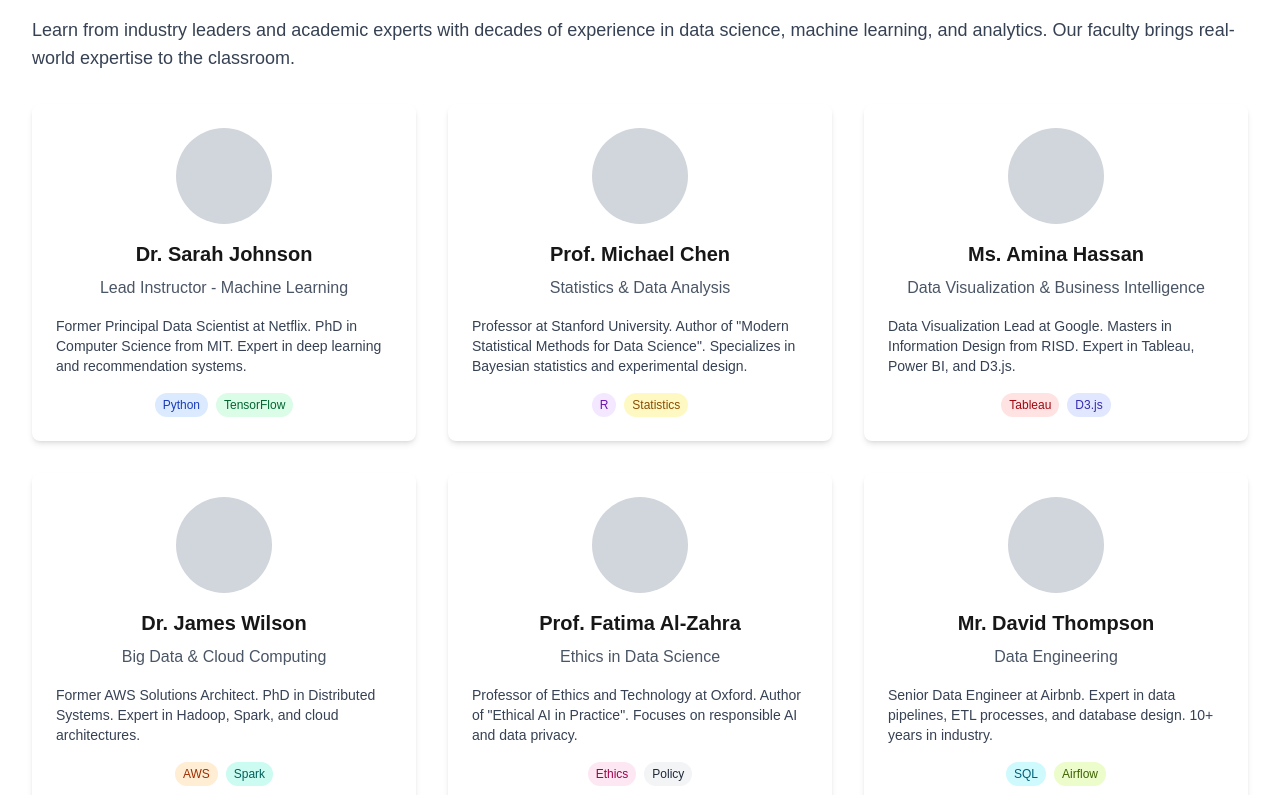
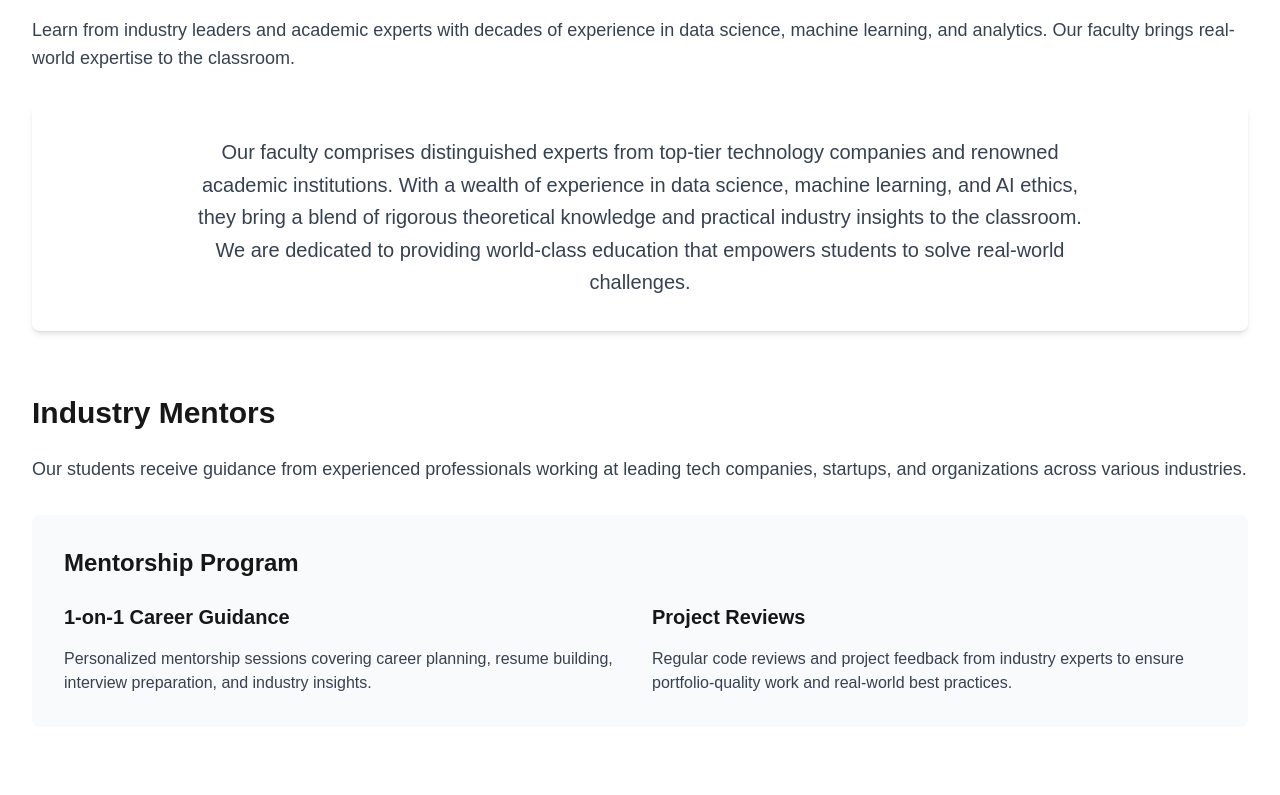
Before and after one commit to reme-dii/sankofa-data-institute, a Next.js app: page /faculty in a window 1280 px wide. Shown: the part 260-1055 px from the top of the page. Built offline with nearby package versions, Linux system fonts and the light colour scheme.

Commit message:
chore(content): update faculty and contact icons

```diff
--- a/package.json
+++ b/package.json
@@ -11,7 +11,8 @@
   "dependencies": {
     "next": "16.1.2",
     "react": "19.2.3",
-    "react-dom": "19.2.3"
+    "react-dom": "19.2.3",
+    "react-icons": "^5.5.0"
   },
   "devDependencies": {
     "@tailwindcss/postcss": "^4",
--- a/src/app/faculty/page.tsx
+++ b/src/app/faculty/page.tsx
@@ -11,90 +11,12 @@ export default function Faculty() {
             machine learning, and analytics. Our faculty brings real-world expertise to the classroom.
           </p>
 
-          <div className="grid grid-cols-1 md:grid-cols-2 lg:grid-cols-3 gap-8">
-            <div className="bg-white p-6 rounded-lg shadow-md">
-              <div className="w-24 h-24 bg-gray-300 rounded-full mx-auto mb-4"></div>
-              <h3 className="text-xl font-semibold text-center mb-2">Dr. Sarah Johnson</h3>
-              <p className="text-gray-600 text-center mb-4">Lead Instructor - Machine Learning</p>
-              <p className="text-sm text-gray-700 mb-4">
-                Former Principal Data Scientist at Netflix. PhD in Computer Science from MIT.
-                Expert in deep learning and recommendation systems.
-              </p>
-              <div className="text-center">
-                <span className="inline-block bg-blue-100 text-blue-800 px-2 py-1 rounded-full text-xs">Python</span>
-                <span className="inline-block bg-green-100 text-green-800 px-2 py-1 rounded-full text-xs ml-2">TensorFlow</span>
-              </div>
-            </div>
-
-            <div className="bg-white p-6 rounded-lg shadow-md">
-              <div className="w-24 h-24 bg-gray-300 rounded-full mx-auto mb-4"></div>
-              <h3 className="text-xl font-semibold text-center mb-2">Prof. Michael Chen</h3>
-              <p className="text-gray-600 text-center mb-4">Statistics & Data Analysis</p>
-              <p className="text-sm text-gray-700 mb-4">
-                Professor at Stanford University. Author of "Modern Statistical Methods for Data Science".
-                Specializes in Bayesian statistics and experimental design.
-              </p>
-              <div className="text-center">
-                <span className="inline-block bg-purple-100 text-purple-800 px-2 py-1 rounded-full text-xs">R</span>
-                <span className="inline-block bg-yellow-100 text-yellow-800 px-2 py-1 rounded-full text-xs ml-2">Statistics</span>
-              </div>
-            </div>
-
-            <div className="bg-white p-6 rounded-lg shadow-md">
-              <div className="w-24 h-24 bg-gray-300 rounded-full mx-auto mb-4"></div>
-              <h3 className="text-xl font-semibold text-center mb-2">Ms. Amina Hassan</h3>
-              <p className="text-gray-600 text-center mb-4">Data Visualization & Business Intelligence</p>
-              <p className="text-sm text-gray-700 mb-4">
-                Data Visualization Lead at Google. Masters in Information Design from RISD.
-                Expert in Tableau, Power BI, and D3.js.
-              </p>
-              <div className="text-center">
-                <span className="inline-block bg-red-100 text-red-800 px-2 py-1 rounded-full text-xs">Tableau</span>
-                <span className="inline-block bg-indigo-100 text-indigo-800 px-2 py-1 rounded-full text-xs ml-2">D3.js</span>
-              </div>
-            </div>
-
-            <div className="bg-white p-6 rounded-lg shadow-md">
-              <div className="w-24 h-24 bg-gray-300 rounded-full mx-auto mb-4"></div>
-              <h3 className="text-xl font-semibold text-center mb-2">Dr. James Wilson</h3>
-              <p className="text-gray-600 text-center mb-4">Big Data & Cloud Computing</p>
-              <p className="text-sm text-gray-700 mb-4">
-                Former AWS Solutions Architect. PhD in Distributed Systems.
-                Expert in Hadoop, Spark, and cloud architectures.
-              </p>
-              <div className="text-center">
-                <span className="inline-block bg-orange-100 text-orange-800 px-2 py-1 rounded-full text-xs">AWS</span>
-                <span className="inline-block bg-teal-100 text-teal-800 px-2 py-1 rounded-full text-xs ml-2">Spark</span>
-              </div>
-            </div>
-
-            <div className="bg-white p-6 rounded-lg shadow-md">
-              <div className="w-24 h-24 bg-gray-300 rounded-full mx-auto mb-4"></div>
-              <h3 className="text-xl font-semibold text-center mb-2">Prof. Fatima Al-Zahra</h3>
-              <p className="text-gray-600 text-center mb-4">Ethics in Data Science</p>
-              <p className="text-sm text-gray-700 mb-4">
-                Professor of Ethics and Technology at Oxford. Author of "Ethical AI in Practice".
-                Focuses on responsible AI and data privacy.
-              </p>
-              <div className="text-center">
-                <span className="inline-block bg-pink-100 text-pink-800 px-2 py-1 rounded-full text-xs">Ethics</span>
-                <span className="inline-block bg-gray-100 text-gray-800 px-2 py-1 rounded-full text-xs ml-2">Policy</span>
-              </div>
-            </div>
-
-            <div className="bg-white p-6 rounded-lg shadow-md">
-              <div className="w-24 h-24 bg-gray-300 rounded-full mx-auto mb-4"></div>
-              <h3 className="text-xl font-semibold text-center mb-2">Mr. David Thompson</h3>
-              <p className="text-gray-600 text-center mb-4">Data Engineering</p>
-              <p className="text-sm text-gray-700 mb-4">
-                Senior Data Engineer at Airbnb. Expert in data pipelines, ETL processes,
-                and database design. 10+ years in industry.
-              </p>
-              <div className="text-center">
-                <span className="inline-block bg-cyan-100 text-cyan-800 px-2 py-1 rounded-full text-xs">SQL</span>
-                <span className="inline-block bg-lime-100 text-lime-800 px-2 py-1 rounded-full text-xs ml-2">Airflow</span>
-              </div>
-            </div>
+          <div className="bg-white p-8 rounded-lg shadow-md text-center">
+            <p className="text-xl text-gray-700 leading-relaxed max-w-4xl mx-auto">
+              Our faculty comprises distinguished experts from top-tier technology companies and renowned academic institutions.
+              With a wealth of experience in data science, machine learning, and AI ethics, they bring a blend of rigorous theoretical knowledge and practical industry insights to the classroom.
+              We are dedicated to providing world-class education that empowers students to solve real-world challenges.
+            </p>
           </div>
         </section>
 
--- a/src/app/page.tsx
+++ b/src/app/page.tsx
@@ -1,10 +1,10 @@
 import Link from 'next/link';
+import { FaEnvelope, FaPhone, FaMapMarkerAlt, FaLinkedin } from 'react-icons/fa';
 import HeroBackground from '../components/HeroBackground';
 
 export default function Home() {
   return (
     <div className="min-h-screen">
-      {/* Hero Section */}
       {/* Hero Section */}
       <section className="relative text-white py-20 min-h-[600px] flex items-center overflow-hidden">
         <HeroBackground />
@@ -90,45 +90,56 @@ export default function Home() {
 
               <div className="space-y-6">
                 <div className="flex items-start">
-                  <div className="w-6 h-6 bg-blue-600 rounded-full flex items-center justify-center mt-1 mr-4">
-                    <svg className="w-4 h-4 text-white" fill="currentColor" viewBox="0 0 20 20">
-                      <path d="M2.003 5.884L10 9.882l7.997-3.998A2 2 0 0016 4H4a2 2 0 00-1.997 1.884z" />
-                      <path d="M18 8.118l-8 4-8-4V14a2 2 0 002 2h12a2 2 0 002-2V8.118z" />
-                    </svg>
+                  <div className="w-10 h-10 bg-blue-100 rounded-full flex items-center justify-center mt-1 mr-4 shrink-0">
+                    <FaEnvelope className="w-5 h-5 text-blue-600" />
                   </div>
                   <div>
-                    <h4 className="font-semibold">Email</h4>
+                    <h4 className="font-semibold text-lg">Email</h4>
                     <p className="text-gray-700">wonderbediako@gmail.com</p>
                     <p className="text-sm text-gray-500">General inquiries and partnerships</p>
                   </div>
                 </div>
 
                 <div className="flex items-start">
-                  <div className="w-6 h-6 bg-green-600 rounded-full flex items-center justify-center mt-1 mr-4">
-                    <svg className="w-4 h-4 text-white" fill="currentColor" viewBox="0 0 20 20">
-                      <path d="M2 3a1 1 0 011-1h2.153a1 1 0 01.986.836l.74 4.435a1 1 0 01-.54 1.06l-1.548.773a11.037 11.037 0 006.105 6.105l.774-1.548a1 1 0 011.059-.54l4.435.74a1 1 0 01.836.986V17a1 1 0 01-1 1h-2C7.82 18 2 12.18 2 5V3z" />
-                    </svg>
+                  <div className="w-10 h-10 bg-green-100 rounded-full flex items-center justify-center mt-1 mr-4 shrink-0">
+                    <FaPhone className="w-5 h-5 text-green-600" />
                   </div>
                   <div>
-                    <h4 className="font-semibold">Phone</h4>
-                    <p className="text-gray-700">+233244387424 / 0505223732</p>
+                    <h4 className="font-semibold text-lg">Phone</h4>
+                    <p className="text-gray-700">+233 24 438 7424 / 050 522 3732</p>
                     <p className="text-sm text-gray-500">Mon-Fri, 9AM-6PM GMT</p>
                   </div>
                 </div>
 
                 <div className="flex items-start">
-                  <div className="w-6 h-6 bg-purple-600 rounded-full flex items-center justify-center mt-1 mr-4">
-                    <svg className="w-4 h-4 text-white" fill="currentColor" viewBox="0 0 20 20">
-                      <path fillRule="evenodd" d="M5.05 4.05a7 7 0 119.9 9.9L10 18.9l-4.95-4.95a7 7 0 010-9.9zM10 11a2 2 0 100-4 2 2 0 000 4z" clipRule="evenodd" />
-                    </svg>
+                  <div className="w-10 h-10 bg-purple-100 rounded-full flex items-center justify-center mt-1 mr-4 shrink-0">
+                    <FaMapMarkerAlt className="w-5 h-5 text-purple-600" />
                   </div>
                   <div>
-                    <h4 className="font-semibold">Address</h4>
+                    <h4 className="font-semibold text-lg">Address</h4>
                     <p className="text-gray-700">
                       Sankofa Data Institute<br />
                       ROSA Street, GE<br />
                       Accra, Ghana
                     </p>
+                  </div>
+                </div>
+
+                <div className="flex items-start">
+                  <div className="w-10 h-10 bg-blue-100 rounded-full flex items-center justify-center mt-1 mr-4 shrink-0">
+                    <FaLinkedin className="w-5 h-5 text-[#0077b5]" />
+                  </div>
+                  <div>
+                    <h4 className="font-semibold text-lg">LinkedIn</h4>
+                    <a
+                      href="https://www.linkedin.com/company/sankofa-data-institute"
+                      target="_blank"
+                      rel="noopener noreferrer"
+                      className="text-blue-600 hover:underline"
+                    >
+                      Sankofa Data Institute
+                    </a>
+                    <p className="text-sm text-gray-500">Follow us for updates</p>
                   </div>
                 </div>
               </div>
```
Also changed, not shown: 1 other file (tests, documents, lock files or other folders).
